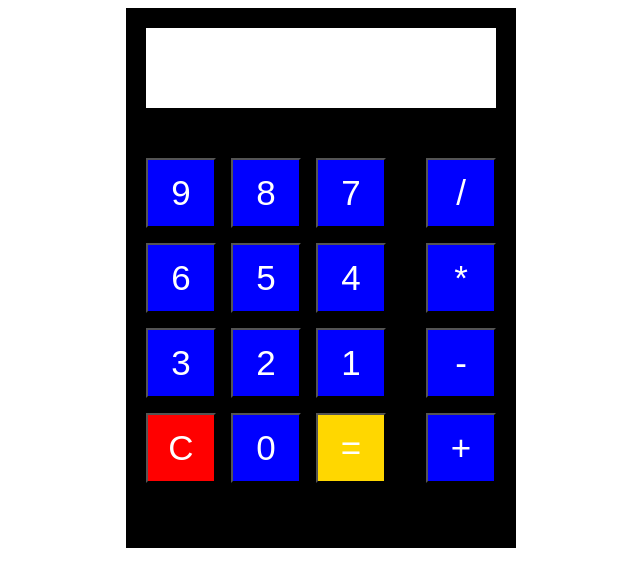
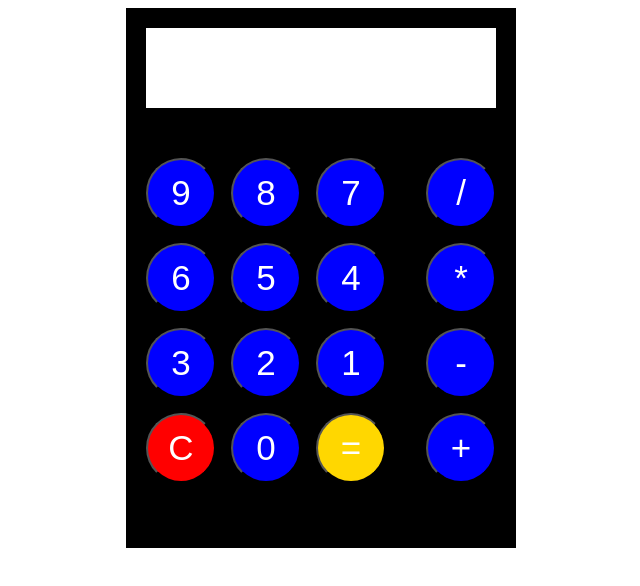
Before and after one commit to Armen09/calculator, a plain HTML site: page programming lesson 4/index.html in a window 1280 px wide. Shown: the whole page, without its empty margins (319-959 px from the left). Drawn offline with Linux system fonts and the light colour scheme.

Commit message:
second change

```diff
--- a/programming lesson 4/style.css
+++ b/programming lesson 4/style.css
@@ -29,7 +29,8 @@
     background-color: blue;
     color:#fff;
     font-size: 35px;
-    cursor:pointer
+    cursor:pointer;
+    border-radius: 50%;
 }
 .operator{
     margin-left:20px;
```
